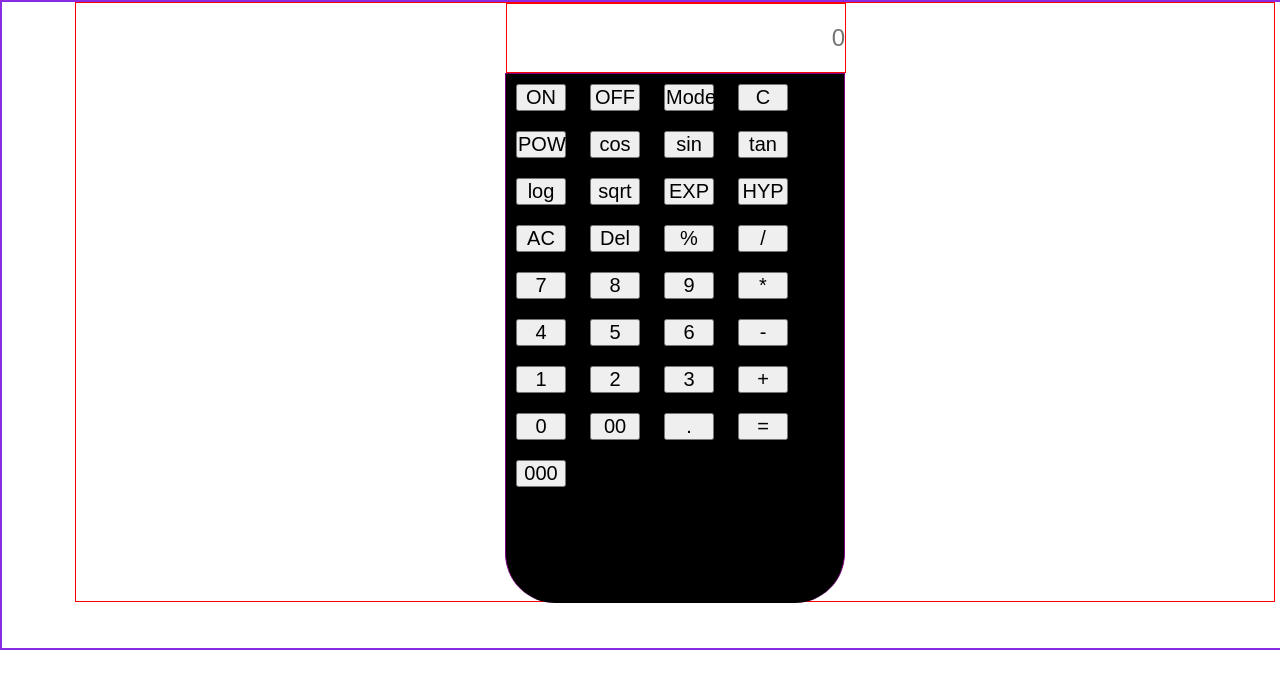
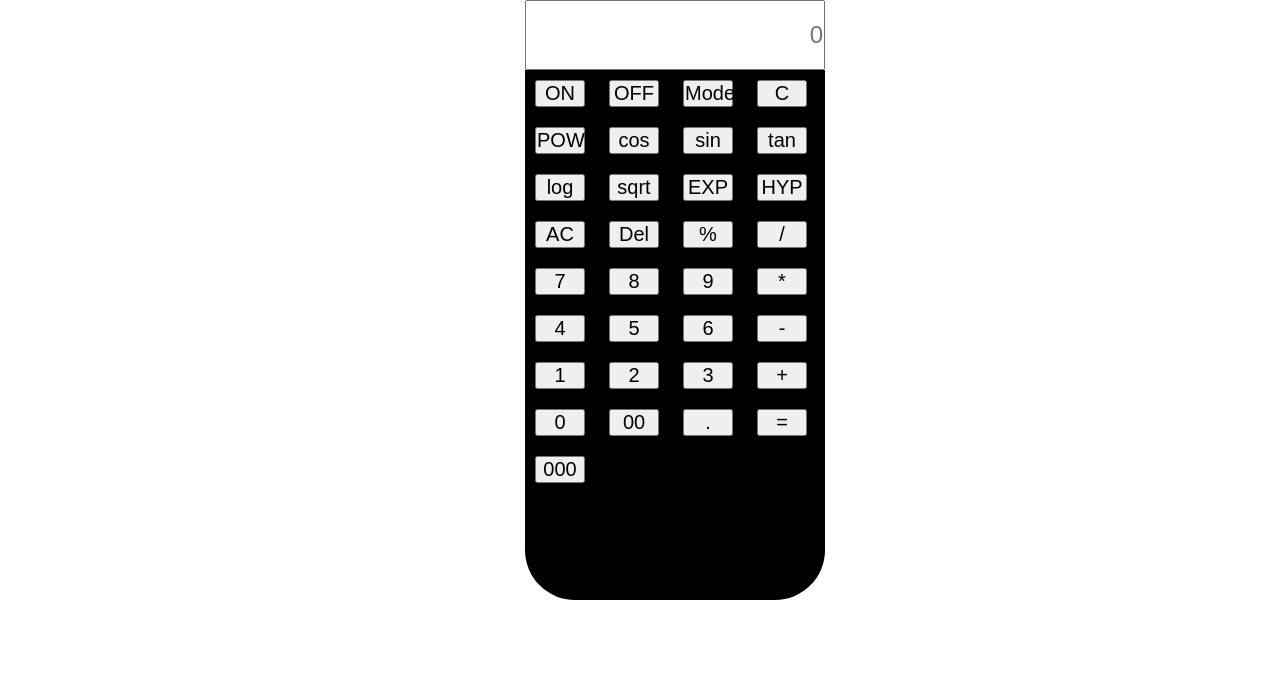
Before and after one commit to adunolamii/A-scientific-calculator, a plain HTML site: page Index.html in a window 1280 px wide. Shown: the top 688 px of the page. Drawn offline with Linux system fonts and the light colour scheme.

Commit message:
cross-checking

```diff
--- a/Style.css
+++ b/Style.css
@@ -6,12 +6,12 @@
 .container{
     width: 375px;
     height: 600px;
-    border:  2px solid greenyellow;
+    /* border:  2px solid greenyellow; */
 }
 .main{
     width: 300px;
     height: 600px;
-    border: 1px solid blue;
+    /* border: 1px solid blue; */
     margin: auto;
 }
 #input{
@@ -19,14 +19,14 @@
     height: 70px;
     text-align: right;
     font-size: 20px;
-    border: 1px solid red;
+    /* border: 1px solid red; */
     margin-left: 33px;
 
 }
 .buttons{
     width: 230px;
     height: 530px;
-    border: 1px solid purple;
+    /* border: 1px solid purple; */
     margin-left: 33px;
     background-color: black;
     border-radius: 0px 0px 20px 20px;
@@ -46,22 +46,22 @@ button{
 @media (min-width:400px){
     .container{
         width: 1350px;
-        height: 650px;
-        border: 2px solid blueviolet;
+        height: 200px;
+        /* border: 2px solid blueviolet; */
     }
     .main{
         width: 1200px;
-        height: 600px;
-        border: 1px solid red;
+        height: 200px;
+        /* border: 1px solid red; */
         margin: auto;
     }
     #input{
-        width: 340px;
+        width: 300px;
         font-size: 24px;
-       margin-left: 430px;
+       margin-left: 450px;
     }
     .buttons{
-        width: 340px;
+        width: 300px;
         margin-right: -120px;
         border-bottom: 50px;
         margin: auto;
```
